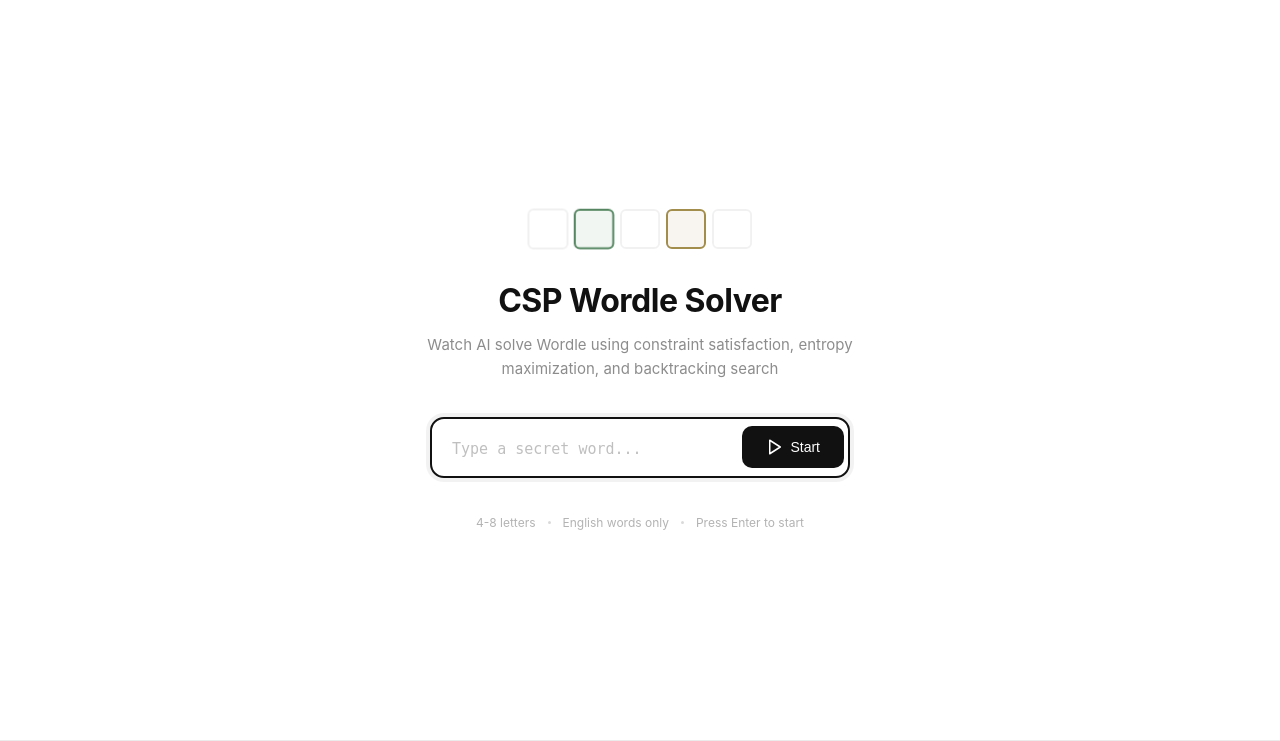
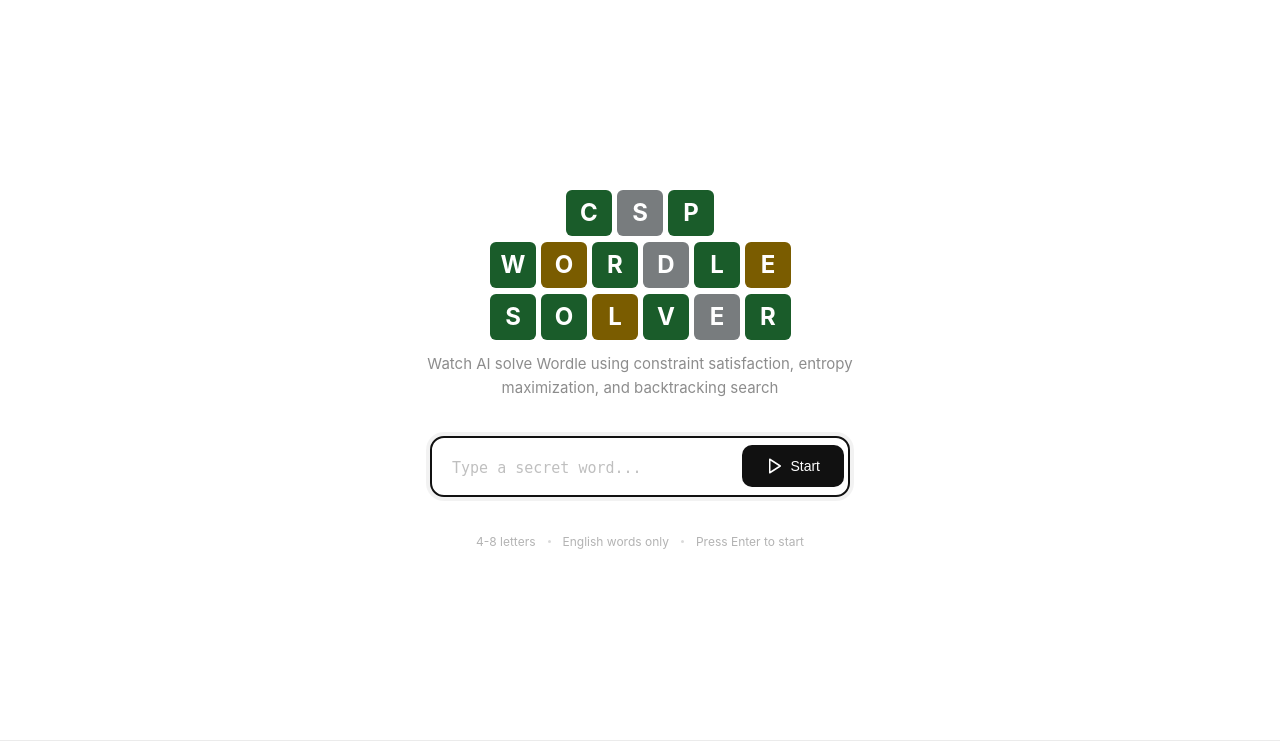
Before and after one commit to charanteja0017/csp-wordle, a Flask app: page / in a window 1280 px wide. Shown: the part 48-789 px from the top of the page. Run offline with Flask 3, Linux system fonts and the light colour scheme; some libraries are stand-ins or nearby versions.

Commit message:
Title reveal: Wordle-style flip animation for hero title
- Each letter in CSP WORDLE SOLVER is a colored tile (green/yellow/grey)
- Tiles flip in one-by-one with staggered delays (0.3s to 2.1s)
- Bounce effect after all tiles land
- Subtitle, input, and hints fade in after tiles finish
- Removed old static hero grid icon (tiles serve as visual now)
- Re-animates on hero return after New Game

```diff
--- a/static/style.css
+++ b/static/style.css
@@ -34,11 +34,40 @@
   50% { transform:scale(1.08); opacity:1; }
 }
 
-.hero-title { font-size:32px; font-weight:700; letter-spacing:-0.5px; margin-bottom:8px; color:#111; }
-.hero-subtitle { font-size:15px; color:rgba(0,0,0,0.45); line-height:1.6; margin-bottom:36px; }
+/* Hero title — Wordle-style tile reveal */
+.hero-title { margin-bottom:12px; display:flex; flex-direction:column; align-items:center; gap:6px; }
+.title-row { display:flex; gap:5px; justify-content:center; }
+.title-tile {
+  width:46px; height:46px; display:inline-flex; align-items:center; justify-content:center;
+  font-size:24px; font-weight:700; font-family:-apple-system, BlinkMacSystemFont, 'Segoe UI', sans-serif;
+  text-transform:uppercase; border-radius:6px; color:#fff;
+  /* Start hidden, flip in via animation */
+  opacity:0; transform:rotateX(90deg) scale(0.8);
+  animation: titleTileFlip 0.5s cubic-bezier(0.34, 1.56, 0.64, 1) forwards;
+}
+.title-tile.tt-green  { background:#1a5c2a; }
+.title-tile.tt-yellow { background:#7a5c00; }
+.title-tile.tt-grey   { background:#787c7e; }
+
+@keyframes titleTileFlip {
+  0%   { opacity:0; transform:rotateX(90deg) scale(0.8); }
+  50%  { opacity:1; transform:rotateX(-10deg) scale(1.05); }
+  100% { opacity:1; transform:rotateX(0deg) scale(1); }
+}
+
+/* Bounce after all tiles revealed */
+.title-tile { animation: titleTileFlip 0.5s cubic-bezier(0.34, 1.56, 0.64, 1) forwards,
+                          titleTileBounce 0.4s ease 2.4s both; }
+@keyframes titleTileBounce {
+  0%, 100% { transform:translateY(0); }
+  50%      { transform:translateY(-6px); }
+}
+.hero-subtitle { font-size:15px; color:rgba(0,0,0,0.45); line-height:1.6; margin-bottom:36px; opacity:0; animation: heroFadeIn 0.6s ease 2.3s forwards; }
+.hero-hints { opacity:0; animation: heroFadeIn 0.5s ease 2.7s forwards; }
+@keyframes heroFadeIn { to { opacity:1; } }
 
 /* Hero input */
-.hero-input-wrap { display:flex; align-items:center; gap:0; background:#fff; border:2px solid rgba(0,0,0,0.1); border-radius:14px; padding:4px 4px 4px 0; transition: border-color 0.2s, box-shadow 0.2s; max-width:420px; margin:0 auto; }
+.hero-input-wrap { display:flex; align-items:center; gap:0; background:#fff; border:2px solid rgba(0,0,0,0.1); border-radius:14px; padding:4px 4px 4px 0; transition: border-color 0.2s, box-shadow 0.2s; max-width:420px; margin:0 auto; opacity:0; animation: heroFadeIn 0.6s ease 2.5s forwards; }
 .hero-input-wrap:focus-within { border-color:#111; box-shadow:0 0 0 4px rgba(0,0,0,0.05); }
 .hero-input-wrap input { flex:1; border:none; outline:none; font-size:18px; font-family:monospace; padding:14px 20px; background:transparent; letter-spacing:2px; text-transform:uppercase; }
 .hero-input-wrap input::placeholder { text-transform:none; letter-spacing:0; font-size:15px; color:rgba(0,0,0,0.25); }
@@ -87,6 +116,11 @@
 
 /* Hero return — smooth elastic entrance */
 .hero.returning { animation: heroReturn 0.7s cubic-bezier(0.16, 1, 0.3, 1) 0.3s both; }
+.hero.returning .title-tile { animation: titleTileFlip 0.5s cubic-bezier(0.34, 1.56, 0.64, 1) forwards,
+                                          titleTileBounce 0.4s ease 2.4s both; }
+.hero.returning .hero-subtitle { animation: heroFadeIn 0.5s ease 1.8s forwards; }
+.hero.returning .hero-input-wrap { animation: heroFadeIn 0.5s ease 2.0s forwards; }
+.hero.returning .hero-hints { animation: heroFadeIn 0.4s ease 2.2s forwards; }
 @keyframes heroReturn {
   0%   { opacity:0; transform:translateY(30px) scale(0.96); }
   100% { opacity:1; transform:translateY(0) scale(1); }
--- a/templates/index.html
+++ b/templates/index.html
@@ -22,14 +22,30 @@
   <!-- Hero / center input (visible before game) -->
   <div class="hero" id="hero">
     <div class="hero-content">
-      <div class="hero-grid-icon">
-        <div class="hero-cell"></div>
-        <div class="hero-cell hc-green"></div>
-        <div class="hero-cell"></div>
-        <div class="hero-cell hc-yellow"></div>
-        <div class="hero-cell"></div>
-      </div>
-      <h1 class="hero-title">CSP Wordle Solver</h1>
+      <!-- Title tiles serve as the grid icon now -->
+      <h1 class="hero-title">
+        <span class="title-row">
+          <span class="title-tile tt-green" style="animation-delay:0.3s">C</span>
+          <span class="title-tile tt-grey" style="animation-delay:0.42s">S</span>
+          <span class="title-tile tt-green" style="animation-delay:0.54s">P</span>
+        </span>
+        <span class="title-row">
+          <span class="title-tile tt-green" style="animation-delay:0.7s">W</span>
+          <span class="title-tile tt-yellow" style="animation-delay:0.82s">O</span>
+          <span class="title-tile tt-green" style="animation-delay:0.94s">R</span>
+          <span class="title-tile tt-grey" style="animation-delay:1.06s">D</span>
+          <span class="title-tile tt-green" style="animation-delay:1.18s">L</span>
+          <span class="title-tile tt-yellow" style="animation-delay:1.30s">E</span>
+        </span>
+        <span class="title-row">
+          <span class="title-tile tt-green" style="animation-delay:1.5s">S</span>
+          <span class="title-tile tt-green" style="animation-delay:1.62s">O</span>
+          <span class="title-tile tt-yellow" style="animation-delay:1.74s">L</span>
+          <span class="title-tile tt-green" style="animation-delay:1.86s">V</span>
+          <span class="title-tile tt-grey" style="animation-delay:1.98s">E</span>
+          <span class="title-tile tt-green" style="animation-delay:2.10s">R</span>
+        </span>
+      </h1>
       <p class="hero-subtitle">Watch AI solve Wordle using constraint satisfaction, entropy maximization, and
         backtracking search</p>
       <div class="hero-input-wrap" id="hero-input-wrap">
```
